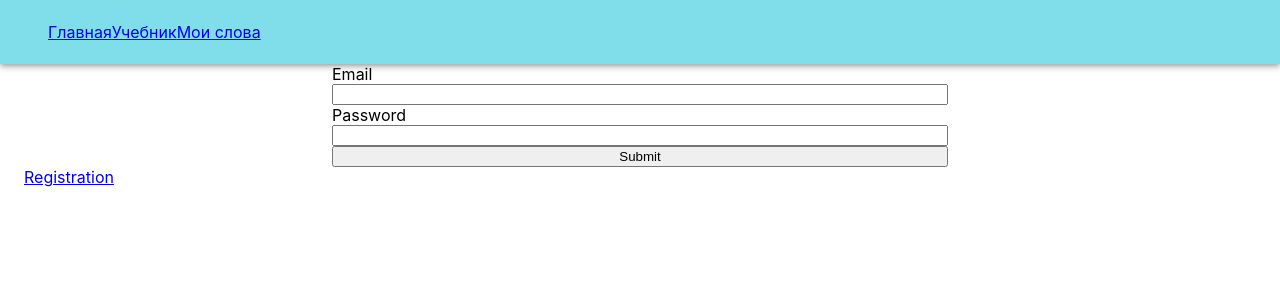
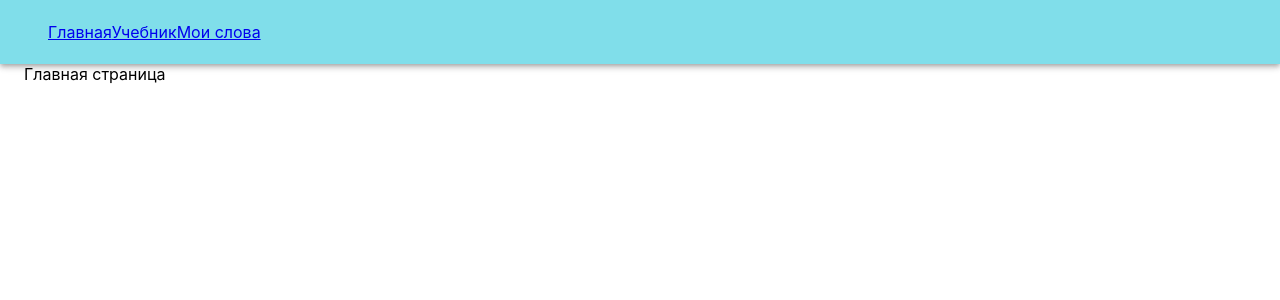
Before and after one commit to ReaZzy/rs-lang-front, a React (Create React App) app: page / in a window 1280 px wide. Before the commit this address led to /login. Shown: the top 300 px of the page. Built offline with nearby package versions, Linux system fonts and the light colour scheme.

Commit message:
feat:update routing

```diff
--- a/src/App.jsx
+++ b/src/App.jsx
@@ -1,50 +1,28 @@
-import MainPage from './pages/MainPage'
-import TextBook from './pages/TextBookPage'
+
 import { ThemeProvider, Container } from "@material-ui/core";
 import { theme } from "./theme";
 import { Header } from './views/Header/Header'
-import {Switch, Route, Redirect} from "react-router-dom";
-import RegisterPage from "./pages/Register";
-import {LoginPage} from "./pages/Login/LoginPage";
-import {useDispatch, useSelector} from "react-redux";
-import {logout} from "./redux/auth/thunks";
-import MyWordsPage from "./pages/MyWordsPage";
+import { useSelector } from "react-redux";
+import { useRoutes } from './routes';
 
 
 function App() {
-    const name = useSelector( state => state.auth.userInfo?.name)
-    const dispatch = useDispatch()
-    const handleClick = () => {
-        dispatch(logout())
-    }
+
+    const isAuthenticated = !!useSelector(state => state.auth.userInfo?.token);
+
+
+    const routes = useRoutes(isAuthenticated);
 
     return (
       <ThemeProvider theme={theme}>
         <div className="App">
           <Header />
           <Container maxWidth="lg">
-            {name
-                ? <>{name} <button onClick={handleClick}>Log out</button></>
-                : <Redirect to={"/login"}/>
-            }
+                    <main>
+                        {routes}
+                    </main>
 
-            <Switch>
-                <Route exact path="/">
-                    <MainPage/>
-                </Route>
-                <Route path="/textbook">
-                    <TextBook/>
-                </Route>
-                <Route path={"/register"}>
-                    <RegisterPage/>
-                </Route>
-                <Route path={"/login"}>
-                    <LoginPage/>
-                </Route>
-                <Route path={"/my-words"}>
-                    <MyWordsPage/>
-                </Route>
-            </Switch>
+
             </Container>
         </div>
       </ThemeProvider>
--- /dev/null
+++ b/src/pages/TextBookMain/TextBookMain.jsx
@@ -0,0 +1,19 @@
+import React from 'react';
+import { Link  } from "react-router-dom";
+
+export const TextBookMain = () => {
+  const moduleNumbers = [1, 2, 3, 4, 5, 6]
+
+  return (
+    <section className="module-list">
+      {
+        moduleNumbers.map((item, key) => (
+          <div className={`module${item}`} key={`module${key}`}>
+            <Link to={`/textbook/${item}/1`}>Модуль {item }</Link>
+          </div>
+        ))
+      }
+    </section>
+
+  )
+}
--- /dev/null
+++ b/src/pages/TextBookMain/index.js
@@ -0,0 +1,2 @@
+import { TextBookMain } from './TextBookMain';
+export default TextBookMain;
--- a/src/pages/TextBookPage/TextBook.jsx
+++ /dev/null
@@ -1,26 +0,0 @@
-import React from 'react';
-import ModulePage from '../ModulePage'
-import { Switch, Route, Link } from "react-router-dom";
-
-export const TextBook = () => {
-  const moduleNumbers = [1, 2, 3, 4, 5, 6]
-
-  return (
-    <div>
-      <h1>Страница учебника</h1>
-      {moduleNumbers.map(module =>  module <= moduleNumbers.length
-      ?
-      <Link key={module} to={`/textbook/module/${module}`}>Раздел {module}</Link>
-      :
-      null)}
-
-      <Switch>
-      {moduleNumbers.map(module => module <= moduleNumbers.length
-      ? <Route key={module} path={`/textbook/module/${module}`}><ModulePage moduleNumber={module}/></Route>
-      : null
-      )}
-
-      </Switch>
-    </div>
-  )
-}
--- /dev/null
+++ b/src/pages/TextBookPage/TextBookPage.jsx
@@ -0,0 +1,15 @@
+import React from 'react';
+import { useParams } from 'react-router-dom';
+
+export const TextBookPage = () => {
+
+  let { module, page } = useParams();
+
+
+  return (
+    <div>
+      <h1>Раздел {module}</h1>
+      <h2> Страница {page }</h2>
+    </div>
+  )
+}
--- a/src/pages/TextBookPage/index.js
+++ b/src/pages/TextBookPage/index.js
@@ -1,2 +1,2 @@
-import {TextBook} from './TextBook';
-export default TextBook;
+import {TextBookPage} from './TextBookPage';
+export default TextBookPage;
--- /dev/null
+++ b/src/routes.js
@@ -0,0 +1,53 @@
+import React from 'react';
+import { Switch, Route, Redirect } from 'react-router-dom';
+import MainPage from './pages/MainPage';
+import TextBookMain from './pages/TextBookMain';
+import RegisterPage from "./pages/Register";
+import { LoginPage } from "./pages/Login/LoginPage";
+import MyWordsPage from "./pages/MyWordsPage";
+import TextBookPage  from './pages/TextBookPage';
+
+
+export const useRoutes = (isAuthenticated) => {
+
+  if (isAuthenticated) {
+    // TextBook - просто список модулей. Менюшка для перемещения по учебнику
+
+    return (
+      <Switch>
+        <Route path="/" exact>
+          <MainPage />
+        </Route>
+        <Route path="/textbook" exact>
+          <TextBookMain />
+        </Route>
+        <Route path="/textbook/:module/:page">
+          <TextBookPage />
+        </Route>
+        <Route path="/my-words">
+          <MyWordsPage />
+        </Route>
+
+        <Redirect  to="/"/>
+
+      </Switch>
+    )
+  }
+
+  return (
+    <Switch>
+      <Route path="/" exact>
+        <MainPage />
+      </Route>
+      <Route path="/register" exact>
+      <RegisterPage />
+      </Route>
+      <Route path="/login" exact >
+        <LoginPage />
+      </Route>
+
+      <Redirect to="/" />
+
+    </Switch>
+  )
+}
```
Also changed, not shown: 1 other file (tests, documents, lock files or other folders).
